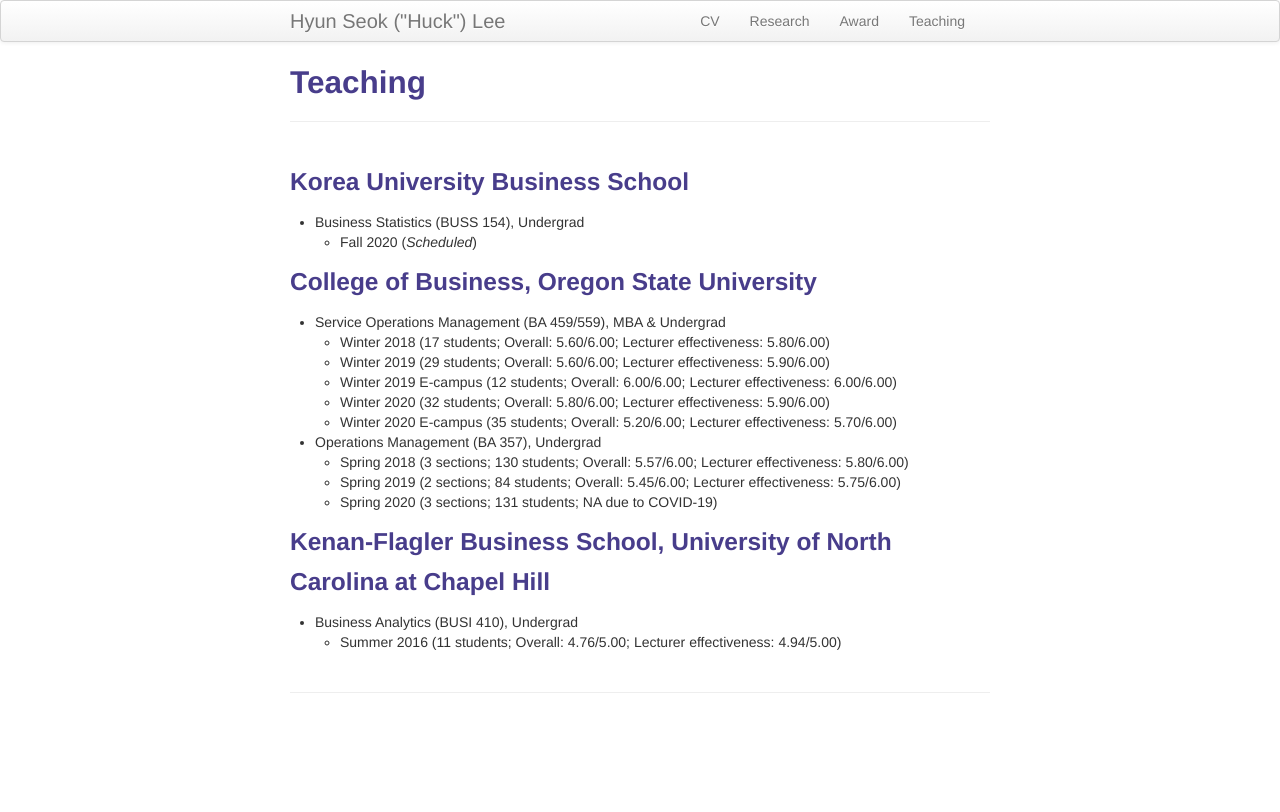
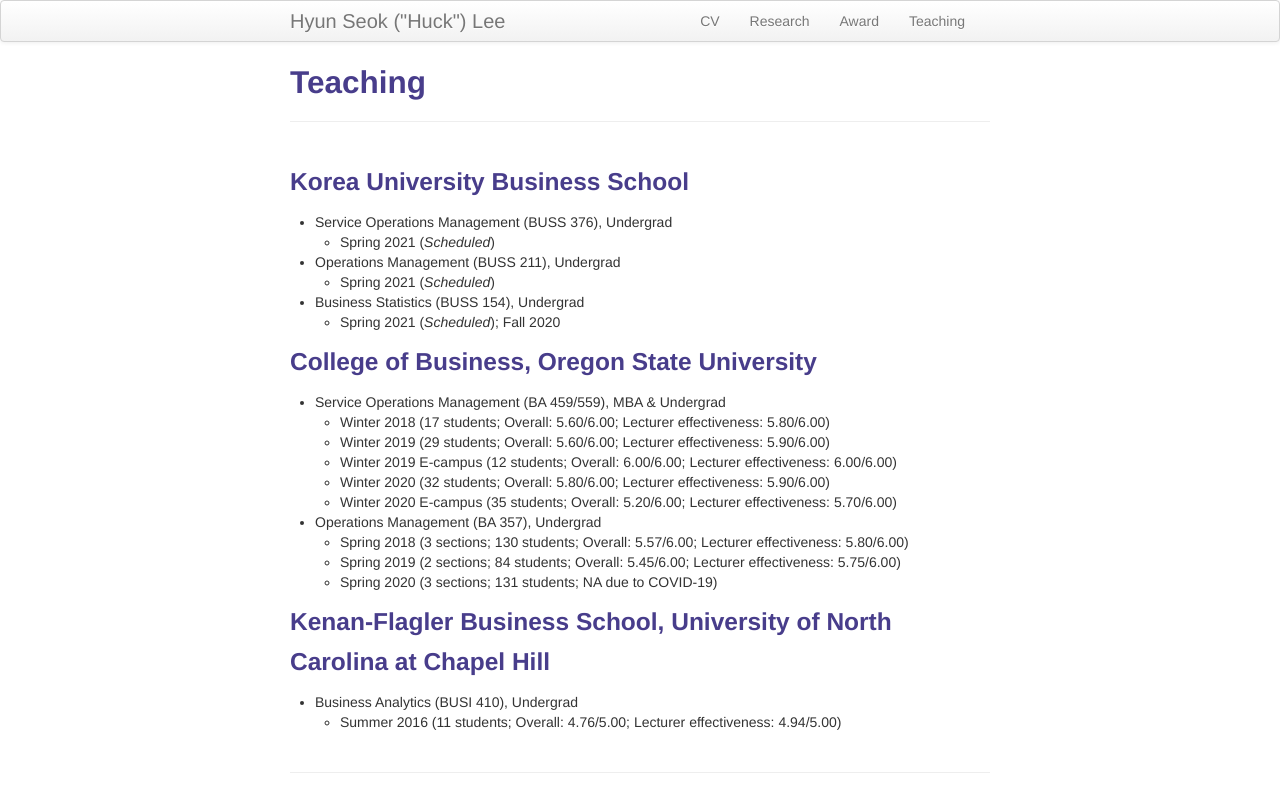
Before and after one commit to lordya2/lordya2.github.io, a Jekyll site: the page built from pages/teaching.md, in a window 1280 px wide. Shown: the top 812 px of the page. Built offline with Jekyll 4.4.1, drawn with Linux system fonts in a browser that asks for light colours.

Commit message:
Update teaching.md

```diff
--- a/pages/teaching.md
+++ b/pages/teaching.md
@@ -6,8 +6,13 @@ description: Hyun Seok ("Huck") Lee's Teaching
 
 
 ### Korea University Business School
+* Service Operations Management (BUSS 376), Undergrad
+  * Spring 2021 (*Scheduled*)
+* Operations Management (BUSS 211), Undergrad
+  * Spring 2021 (*Scheduled*)
 * Business Statistics (BUSS 154), Undergrad
-  * Fall 2020 (*Scheduled*)
+  * Spring 2021 (*Scheduled*); Fall 2020
+
 
 ### College of Business, Oregon State University
 * Service Operations Management (BA 459/559), MBA & Undergrad
```
